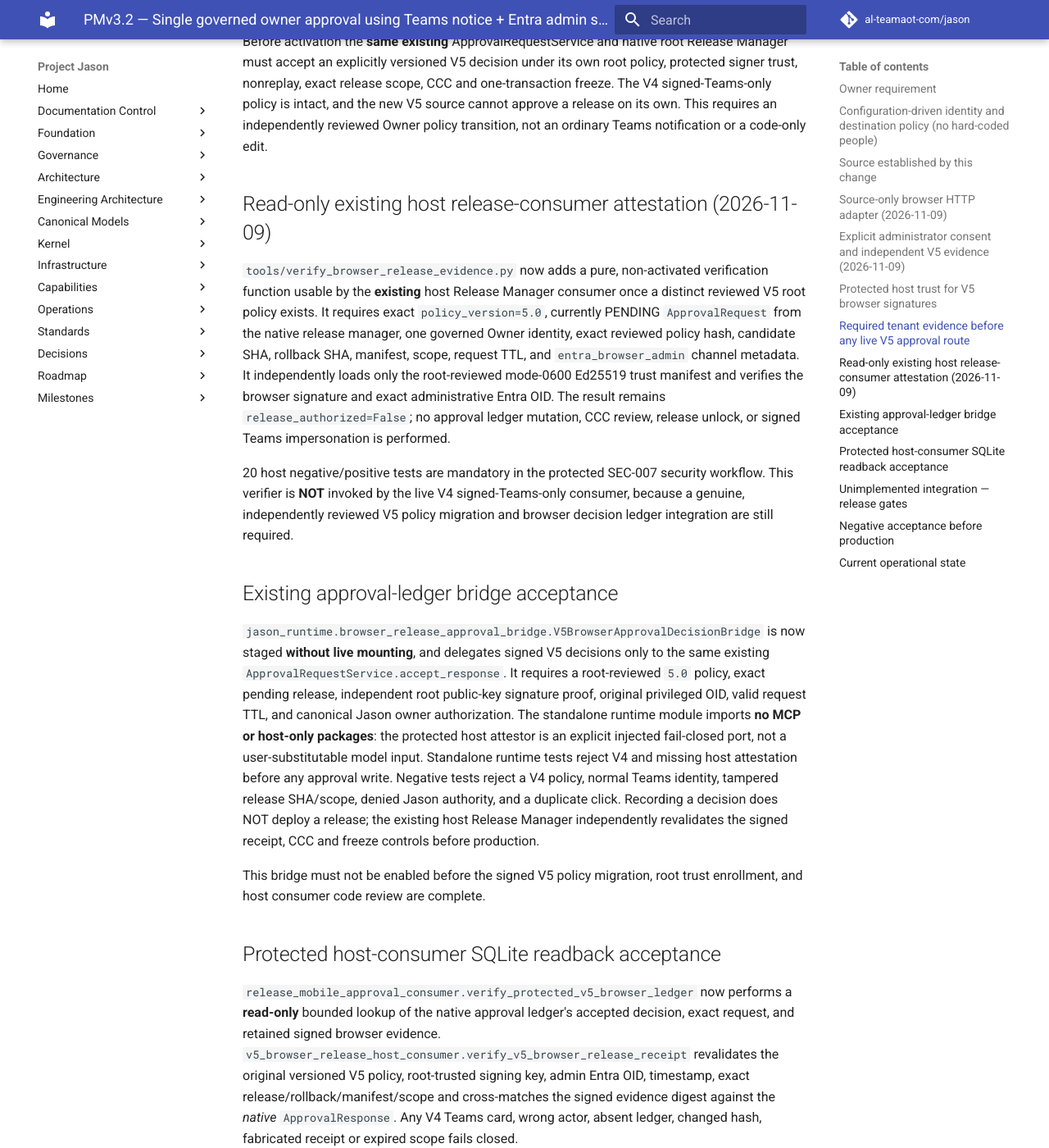
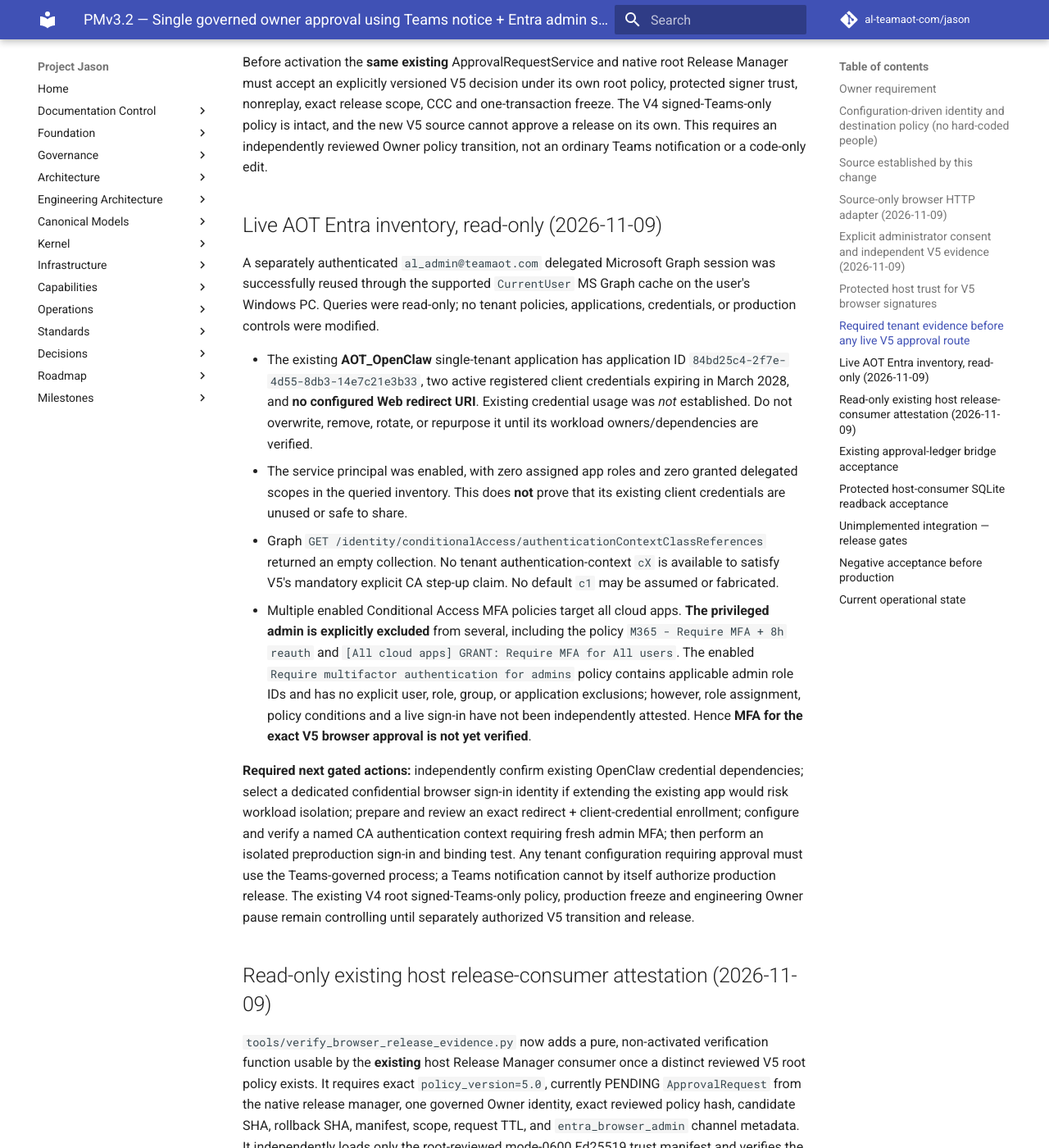
Before and after one commit to al-teamaot-com/jason, an MkDocs documentation site: the page built from docs/operations/PMv3.2-Dual-Channel-Owner-Release-Approval.md, in a window 1280 px wide and 1400 px high, scrolled down 5731 px. Shown: the whole window at 82% size. Built offline with MkDocs 1.6.1 and Material for MkDocs 9.7.7, drawn with Linux system fonts in a browser that asks for light colours; comment, search, counter and statistics services are not loaded; some of the changed text lies outside the part shown.

Commit message:
Document live Entra browser approval readiness gaps

```diff
--- a/docs/operations/PMv3.2-Dual-Channel-Owner-Release-Approval.md
+++ b/docs/operations/PMv3.2-Dual-Channel-Owner-Release-Approval.md
@@ -229,12 +229,13 @@
 
 ## Required tenant evidence before any live V5 approval route
 
-No available, authorized Project Jason read capability can confirm that an
-Entra confidential **Web** client has the reviewed registered redirect
-or that a tenant authentication context is actually protected by Conditional
-Access requiring appropriate MFA. The prior privileged-user authentication
-method read returned HTTP 403. These are **real tenant configuration and
-authorization dependencies**, not reason to silently assume `c1` is MFA.
+The newly available, delegated administrator Microsoft Graph read confirmed
+that AOT_OpenClaw has **no Web redirect URI**, and the tenant currently
+returns **zero authentication-context references**. No live CA policy has
+been verified to enforce context-specific step-up on this route. The prior
+privileged-user authentication method read returned HTTP 403. These are
+**real tenant configuration and authorization dependencies**, not reason to
+silently assume `c1` is MFA. See the live read-only inventory below.
 
 The separately privileged tenant administrator must verify/create a reviewed
 confidential Web app registration with the **exact** registered HTTPS redirect
@@ -266,6 +267,45 @@
 and the new V5 source cannot approve a release on its own. This requires an
 independently reviewed Owner policy transition, not an ordinary Teams
 notification or a code-only edit.
+
+## Live AOT Entra inventory, read-only (2026-11-09)
+
+A separately authenticated `al_admin@teamaot.com` delegated Microsoft Graph
+session was successfully reused through the supported `CurrentUser` MS Graph
+cache on the user's Windows PC. Queries were read-only; no tenant policies,
+applications, credentials, or production controls were modified.
+
+- The existing **AOT_OpenClaw** single-tenant application has application ID
+  `84bd25c4-2f7e-4d55-8db3-14e7c21e3b33`, two active registered client
+  credentials expiring in March 2028, and **no configured Web redirect URI**.
+  Existing credential usage was *not* established. Do not overwrite, remove,
+  rotate, or repurpose it until its workload owners/dependencies are verified.
+- The service principal was enabled, with zero assigned app roles and zero
+  granted delegated scopes in the queried inventory. This does **not** prove
+  that its existing client credentials are unused or safe to share.
+- Graph `GET /identity/conditionalAccess/authenticationContextClassReferences`
+  returned an empty collection. No tenant authentication-context `cX` is
+  available to satisfy V5's mandatory explicit CA step-up claim. No default
+  `c1` may be assumed or fabricated.
+- Multiple enabled Conditional Access MFA policies target all cloud apps.
+  **The privileged admin is explicitly excluded** from several, including
+  the policy `M365 - Require MFA + 8h reauth` and `[All cloud apps] GRANT:
+  Require MFA for All users`. The enabled `Require multifactor authentication
+  for admins` policy contains applicable admin role IDs and has no explicit
+  user, role, group, or application exclusions; however, role assignment,
+  policy conditions and a live sign-in have not been independently attested.
+  Hence **MFA for the exact V5 browser approval is not yet verified**.
+
+**Required next gated actions:** independently confirm existing OpenClaw
+credential dependencies; select a dedicated confidential browser sign-in
+identity if extending the existing app would risk workload isolation; prepare
+and review an exact redirect + client-credential enrollment; configure and
+verify a named CA authentication context requiring fresh admin MFA; then
+perform an isolated preproduction sign-in and binding test. Any tenant
+configuration requiring approval must use the Teams-governed process; a Teams
+notification cannot by itself authorize production release. The existing V4
+root signed-Teams-only policy, production freeze and engineering Owner pause
+remain controlling until separately authorized V5 transition and release.
 
 ## Read-only existing host release-consumer attestation (2026-11-09)
 
```
